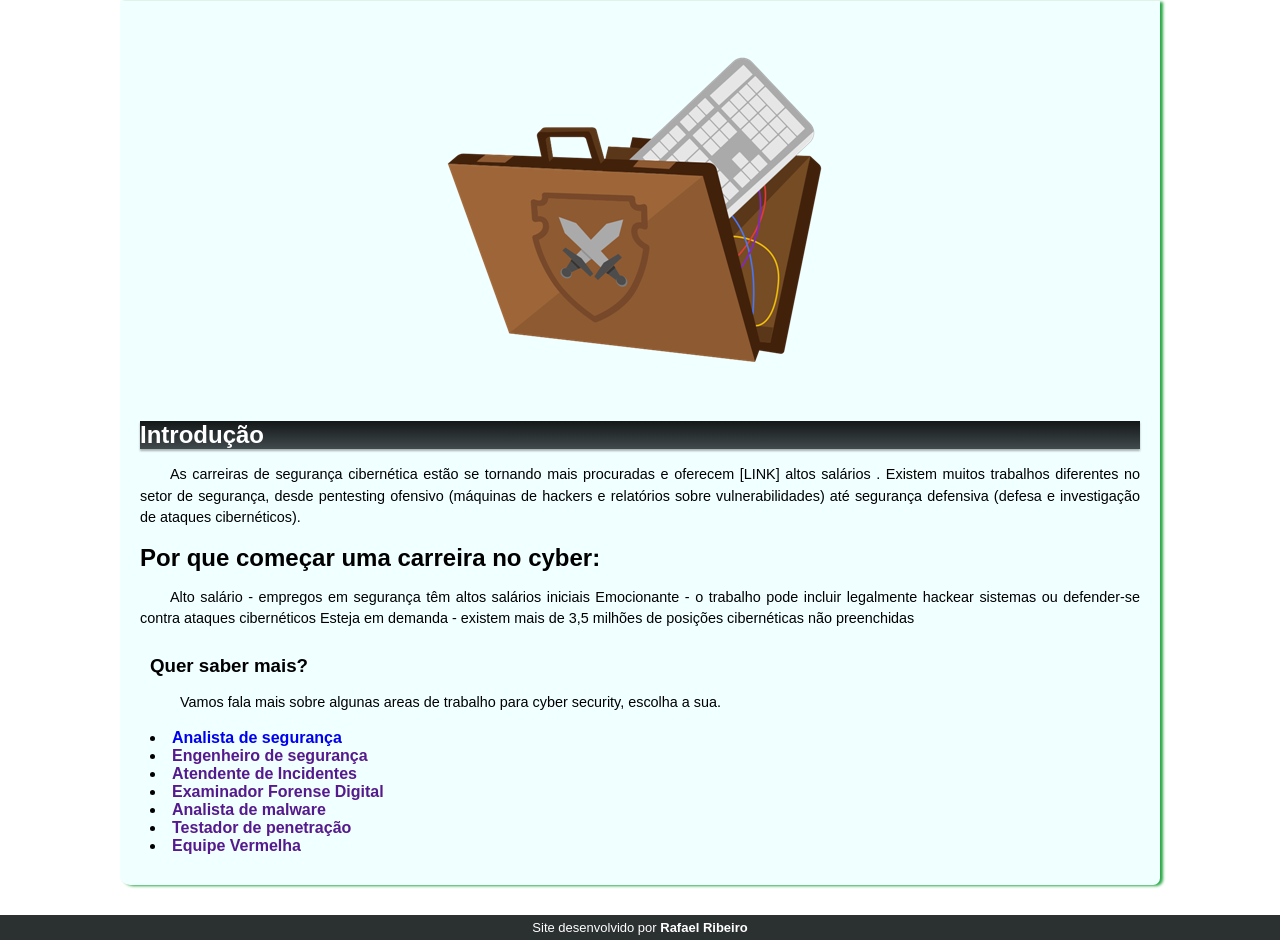
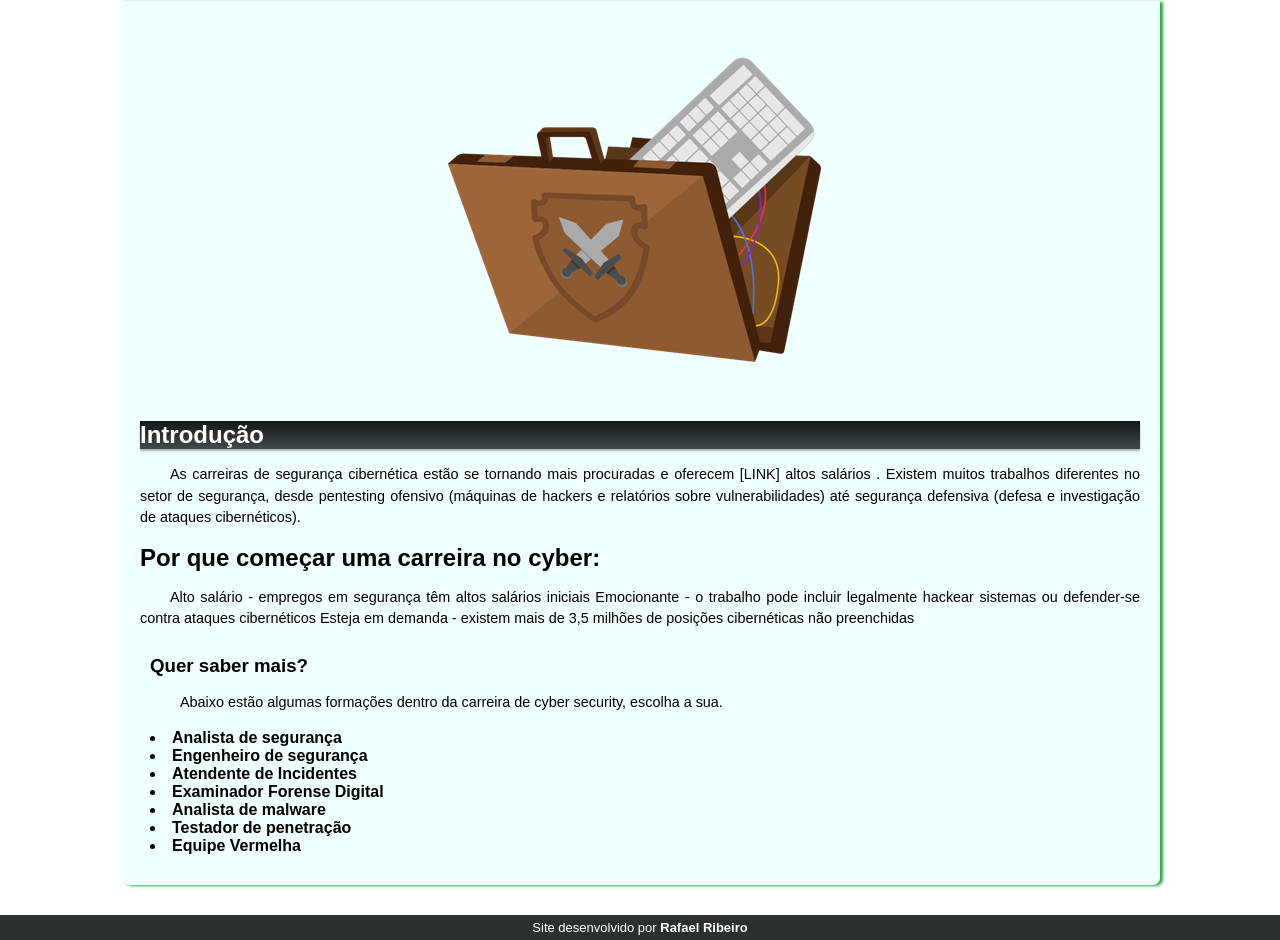
Before and after one commit to rafaelribeirong/projeto01-html-css, a plain HTML site: page index.html in a window 1280 px wide. Shown: the part 357-1297 px from the top of the page. Drawn offline with Linux system fonts and the light colour scheme.

Commit message:
Atualizando index.
Correção na lista com algumas carreiras para profissão de Cyber Security.

```diff
--- a/index.html
+++ b/index.html
@@ -42,16 +42,16 @@
          <aside>
              <h3>Quer saber mais?</h3>
 
-             <p>Vamos fala mais sobre algunas areas de trabalho para cyber security, escolha a sua.</p>
+             <p>Abaixo estão algumas formações dentro da carreira de cyber security, escolha a sua.</p>
 
              <ul>
-                 <li><a href="analista.html" target="_blank" class="externo">Analista de segurança</a></li>
-                 <li><a href="" target="_blank" class="externo">Engenheiro de segurança</a></li>
-                 <li><a href="" target="_blank" class="externo">Atendente de Incidentes</a></li>
-                 <li><a href="" target="_blank" class="externo">Examinador Forense Digital</a></li>
-                 <li><a href="" target="_blank" class="externo">Analista de malware</a></li>
-                 <li><a href="" target="_blank" class="externo">Testador de penetração</a></li>
-                 <li><a href="" target="_blank" class="externo">Equipe Vermelha</a></li>
+                 <li>Analista de segurança</li>
+                 <li>Engenheiro de segurança</></li>
+                 <li>Atendente de Incidentes</a></li>
+                 <li>Examinador Forense Digital</a></li>
+                 <li>Analista de malware</a></li>
+                 <li>Testador de penetração</a></li>
+                 <li>Equipe Vermelha</a></li>
              </ul>
          </aside>
      </article>
```
